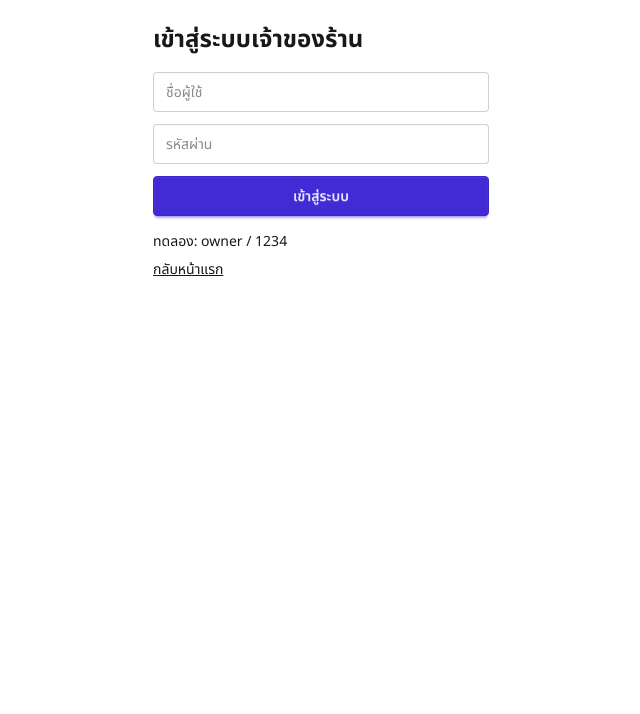
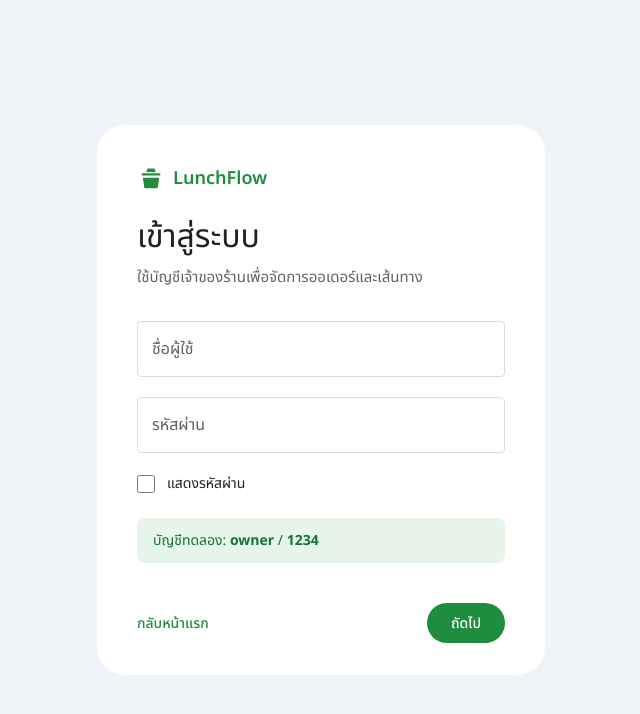
Before and after one commit to YAJO007/LunchFlow, an Angular app in the folder web/: page /login in a window 1280 px wide. Shown: the top 714 px of the page, without its empty margins (319-959 px from the left). Built offline with nearby package versions, Linux system fonts and the light colour scheme.

Commit message:
login edit

```diff
--- a/web/src/app/pages/login/login.css
+++ b/web/src/app/pages/login/login.css
@@ -0,0 +1,204 @@
+:host {
+  --green: #1e8e3e;
+  --green-dark: #137333;
+  --green-tint: #e6f4ea;
+  --text: #202124;
+  --muted: #5f6368;
+  --outline: #dadce0;
+  --error: #d93025;
+  --surface: #ffffff;
+  --page: #f0f4f9;
+  display: block;
+}
+
+.page {
+  min-height: 100vh;
+  display: flex;
+  align-items: center;
+  justify-content: center;
+  padding: 24px 16px;
+  background: var(--page);
+}
+
+.card {
+  width: 100%;
+  max-width: 448px;
+  padding: 40px 40px 32px;
+  background: var(--surface);
+  border-radius: 28px;
+  color: var(--text);
+}
+
+.logo {
+  display: flex;
+  align-items: center;
+  gap: 8px;
+  color: var(--green);
+  font-size: 18px;
+  font-weight: 600;
+}
+
+h1 {
+  margin-top: 24px;
+  font-size: 32px;
+  font-weight: 400;
+  line-height: 1.3;
+}
+
+.subtitle {
+  margin: 8px 0 32px;
+  color: var(--muted);
+  font-size: 15px;
+}
+
+/* outlined text field with floating label */
+.field {
+  position: relative;
+  margin-bottom: 20px;
+}
+
+.field input {
+  width: 100%;
+  height: 56px;
+  padding: 0 15px;
+  border: 1px solid var(--outline);
+  border-radius: 4px;
+  background: transparent;
+  color: var(--text);
+  font-size: 16px;
+  outline: none;
+  transition: border-color 0.15s;
+}
+
+.field input:hover {
+  border-color: var(--text);
+}
+
+.field input:focus {
+  border: 2px solid var(--green);
+  padding: 0 14px;
+}
+
+.field label {
+  position: absolute;
+  left: 11px;
+  top: 50%;
+  transform: translateY(-50%);
+  padding: 0 4px;
+  background: var(--surface);
+  color: var(--muted);
+  font-size: 16px;
+  pointer-events: none;
+  transition: top 0.15s, font-size 0.15s, color 0.15s;
+}
+
+.field input:focus + label,
+.field input:not(:placeholder-shown) + label {
+  top: 0;
+  font-size: 12px;
+}
+
+.field input:focus + label {
+  color: var(--green);
+}
+
+.field.invalid input,
+.field.invalid input:focus {
+  border-color: var(--error);
+}
+
+.field.invalid input:focus + label {
+  color: var(--error);
+}
+
+.error {
+  display: flex;
+  align-items: center;
+  gap: 8px;
+  margin: -8px 0 16px;
+  color: var(--error);
+  font-size: 13px;
+}
+
+.show-password {
+  display: inline-flex;
+  align-items: center;
+  gap: 12px;
+  color: var(--text);
+  font-size: 14px;
+  cursor: pointer;
+}
+
+.show-password input {
+  width: 18px;
+  height: 18px;
+  accent-color: var(--green);
+  cursor: pointer;
+}
+
+.hint {
+  margin-top: 24px;
+  padding: 12px 16px;
+  border-radius: 8px;
+  background: var(--green-tint);
+  color: var(--green-dark);
+  font-size: 14px;
+}
+
+.actions {
+  display: flex;
+  align-items: center;
+  justify-content: space-between;
+  margin-top: 40px;
+}
+
+.primary-btn,
+.text-btn {
+  height: 40px;
+  padding: 0 24px;
+  border-radius: 20px;
+  font-size: 14px;
+  font-weight: 500;
+  cursor: pointer;
+  transition: background 0.15s, box-shadow 0.15s;
+}
+
+.primary-btn {
+  border: none;
+  background: var(--green);
+  color: #fff;
+}
+
+.primary-btn:hover {
+  background: var(--green-dark);
+  box-shadow: 0 1px 2px rgba(60, 64, 67, 0.3), 0 1px 3px 1px rgba(60, 64, 67, 0.15);
+}
+
+.text-btn {
+  display: inline-flex;
+  align-items: center;
+  margin-left: -12px;
+  padding: 0 12px;
+  color: var(--green);
+}
+
+.text-btn:hover {
+  background: var(--green-tint);
+}
+
+.primary-btn:focus-visible,
+.text-btn:focus-visible {
+  outline: 2px solid var(--green);
+  outline-offset: 2px;
+}
+
+@media (max-width: 480px) {
+  .page {
+    align-items: flex-start;
+    background: var(--surface);
+  }
+
+  .card {
+    padding: 24px 8px;
+  }
+}
--- a/web/src/app/pages/login/login.html
+++ b/web/src/app/pages/login/login.html
@@ -1,15 +1,46 @@
-<div class="mx-auto max-w-sm p-6">
-  <h1 class="text-2xl font-bold">เข้าสู่ระบบเจ้าของร้าน</h1>
+<div class="page">
+  <form class="card" (ngSubmit)="login()">
+    <div class="logo">
+      <svg viewBox="0 0 24 24" width="28" height="28" aria-hidden="true">
+        <path fill="currentColor" d="M4 7h16v2H4zm1 4h14l-1.2 8.1a1 1 0 0 1-1 .9H7.2a1 1 0 0 1-1-.9zM9 3h6l1 3H8z" />
+      </svg>
+      <span>LunchFlow</span>
+    </div>
 
-  <div class="mt-4 flex flex-col gap-3">
-    <input type="text" placeholder="ชื่อผู้ใช้" class="input w-full" [(ngModel)]="username" />
-    <input type="password" placeholder="รหัสผ่าน" class="input w-full" [(ngModel)]="password" />
+    <h1>เข้าสู่ระบบ</h1>
+    <p class="subtitle">ใช้บัญชีเจ้าของร้านเพื่อจัดการออเดอร์และเส้นทาง</p>
+
+    <div class="field" [class.invalid]="error()">
+      <input id="username" name="username" type="text" placeholder=" " autocomplete="username"
+        [(ngModel)]="username" />
+      <label for="username">ชื่อผู้ใช้</label>
+    </div>
+
+    <div class="field" [class.invalid]="error()">
+      <input id="password" name="password" [type]="showPassword() ? 'text' : 'password'" placeholder=" "
+        autocomplete="current-password" [(ngModel)]="password" />
+      <label for="password">รหัสผ่าน</label>
+    </div>
+
     @if (error()) {
-      <p class="text-error">{{ error() }}</p>
+      <p class="error">
+        <svg viewBox="0 0 24 24" width="16" height="16" aria-hidden="true">
+          <path fill="currentColor" d="M12 2a10 10 0 1 0 0 20 10 10 0 0 0 0-20zm1 15h-2v-2h2zm0-4h-2V7h2z" />
+        </svg>
+        {{ error() }}
+      </p>
     }
-    <button class="btn btn-primary" (click)="login()">เข้าสู่ระบบ</button>
-  </div>
 
-  <p class="mt-4 text-sm">ทดลอง: owner / 1234</p>
-  <a routerLink="/" class="link mt-2 block text-sm">กลับหน้าแรก</a>
+    <label class="show-password">
+      <input type="checkbox" [checked]="showPassword()" (change)="showPassword.set(!showPassword())" />
+      แสดงรหัสผ่าน
+    </label>
+
+    <p class="hint">บัญชีทดลอง: <b>owner</b> / <b>1234</b></p>
+
+    <div class="actions">
+      <a routerLink="/" class="text-btn">กลับหน้าแรก</a>
+      <button type="submit" class="primary-btn">ถัดไป</button>
+    </div>
+  </form>
 </div>
--- a/web/src/app/pages/login/login.ts
+++ b/web/src/app/pages/login/login.ts
@@ -13,6 +13,7 @@ export class Login {
   username = signal('');
   password = signal('');
   error = signal('');
+  showPassword = signal(false);
 
   constructor(
     private router: Router,
```
